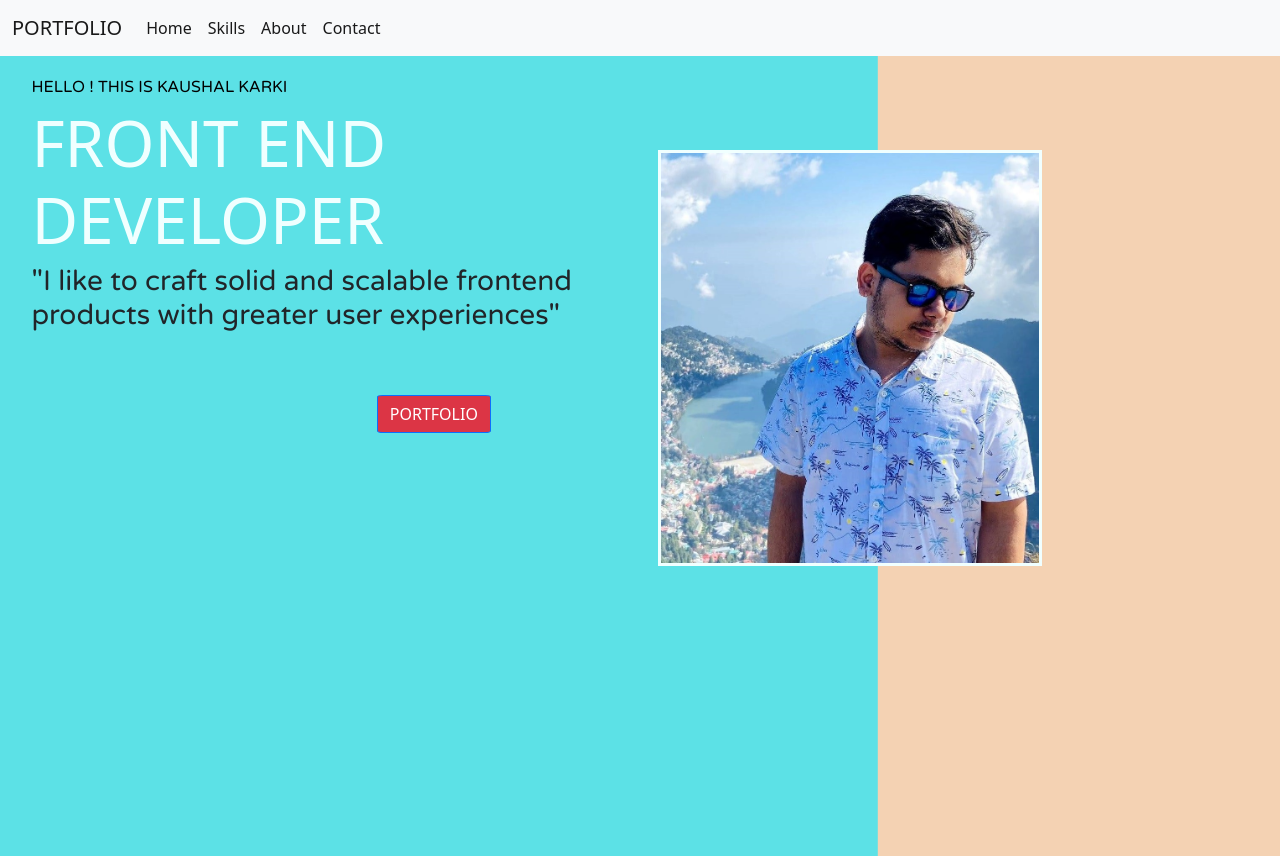
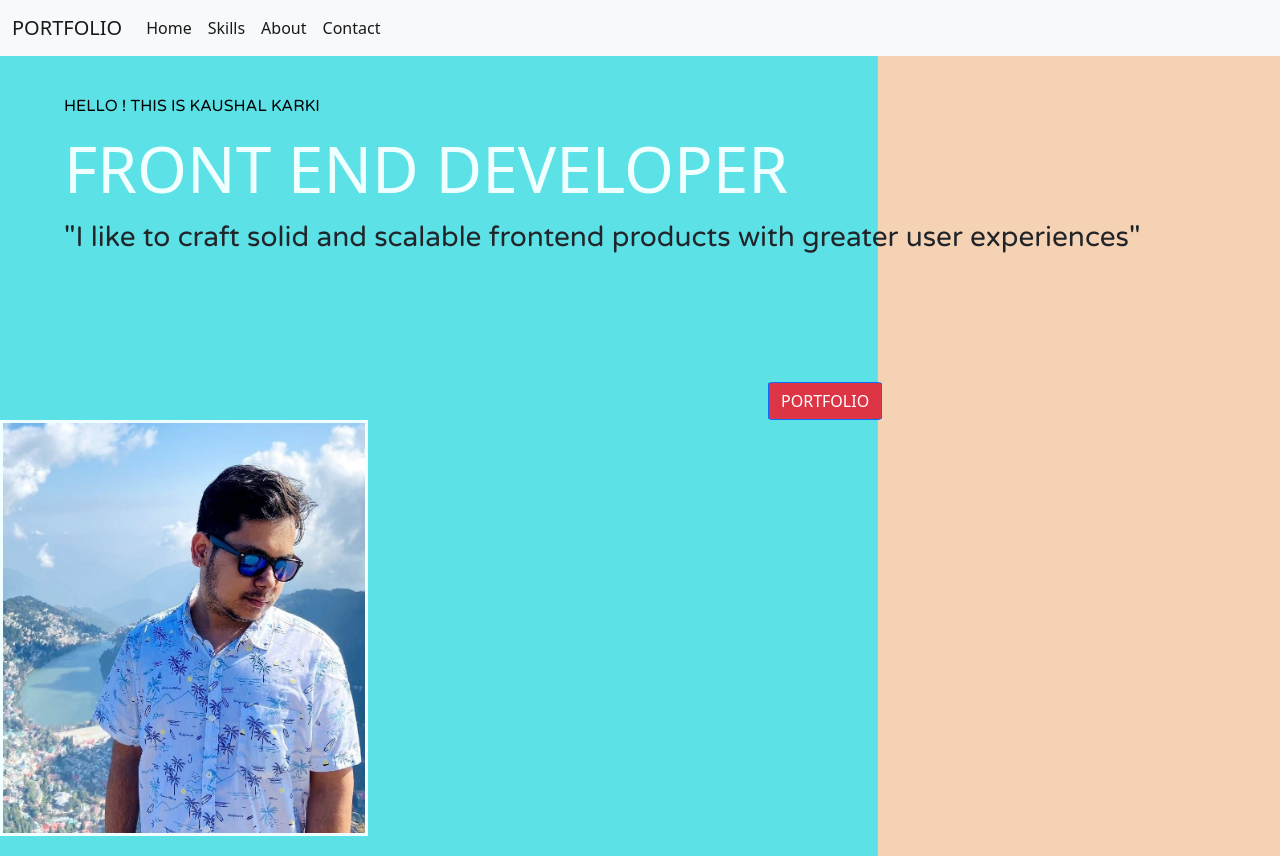
Before and after one commit to kaushalkarki/Portfolio, a React (Create React App) app: page / in a window 1280 px wide. Built offline with nearby package versions, Linux system fonts and the light colour scheme; a web font is replaced by a local one.

Commit message:
Menu Fix

```diff
--- a/src/components/Main.js
+++ b/src/components/Main.js
@@ -23,8 +23,8 @@ const Main = () => {
                        <NavLink to={"/skills"}> <Button className='bg-danger' id='btn1'>PORTFOLIO</Button></NavLink>
                        {/* <a href={"../public/Resume2022.pdf"} download="Resume2022.pdf"><Button className='bg-danger' id='btn2'>DOWNLOAD RESUME</Button></a> */}
                     </div>
-                    <div className='col sm-pl-3 sm-pr-3  main-right-col'>
-                        <img src={dp} id='pic' alt="profile pic" />
+                    <div className=' '>
+                        <img src={dp} id='pic' className=" ml-2" alt="profile pic" />
 
                     </div>
                 </div>
--- a/src/components/Navbar.js
+++ b/src/components/Navbar.js
@@ -1,19 +1,29 @@
-import React from 'react'
+import React,{useState} from 'react'
 import "bootstrap/dist/css/bootstrap.css";
 import { NavLink } from "react-router-dom";
 
 
 const Navbar = () => {
+    const [menu, setMenu] = useState(true);
+    const MenuToggler = () => {
+
+        if (!menu) {
+            setMenu(true)
+        } else
+            setMenu(false)
+    }
     return (
         <>
             <nav className="navbar navbar-expand-lg navbar-light bg-light">
             <div className="container-fluid">
                     <a className="navbar-brand" href="home">PORTFOLIO</a>
-                    <button className="navbar-toggler" type="button" data-bs-toggle="collapse" data-bs-target="#navbarSupportedContent" aria-controls="navbarSupportedContent" aria-expanded="false" aria-label="Toggle navigation">
-                        <span className="navbar-toggler-icon"></span>
-                    </button>
-                    <div className="collapse navbar-collapse" id="navbarSupportedContent">
-                        <ul className="navbar-nav ml-auto">
+
+                    <button className="navbar-toggler" type="button" data-bs-toggle="collapse"
+                            aria-controls="navbarSupportedContent" aria-expanded="false" aria-label="Toggle navigation">
+                            <span className="navbar-toggler-icon" onClick={MenuToggler}></span>
+                        </button>
+                        <div className='navbar-collapse' id={menu === false ? "" : "menu-show"}>
+                        <ul className="navbar-nav ml-auto" onClick={MenuToggler}>
                             <li className="nav-item">
                                 <NavLink className="nav-link active" aria-current="page" to="/">Home</NavLink>
                             </li>
@@ -30,26 +40,6 @@ const Navbar = () => {
                         </ul>
                     </div>
                 </div>
-{/*
-                <div className=' div-nav'>
-                    <div className='col-lg-6  w-70 h-10'>
-                        <p id='title-text'> PORTFOLIO</p>
-                    </div>
-                    <div className='col w-30 d-flex inner-div'>
-                        <li className='nav-items'>
-                            <NavLink className="nl" to={"/"}> Home </NavLink>
-                        </li>
-                        <li className=' nav-items' text-decoration-none>
-                            <NavLink className="nl" to={"/skills"} > Skills </NavLink>
-                        </li>
-                        <li className='nav-items'>
-                            <NavLink className="nl" to={"/about"}> About </NavLink>
-                        </li>
-                        <li className='nav-items'>
-                            <NavLink className="nl" to={"/contact"}> Contact </NavLink>
-                        </li>
-                    </div>
-                </div> */}
             </nav>
         </>
     )
--- a/src/style.css
+++ b/src/style.css
@@ -12,8 +12,8 @@
 
 #pic {
   height: 26rem;
-  width: 24rem;
-  margin: 15% 0 0 1%;
+  width: 23rem;
+  /* margin: 15% 0 0 1%; */
   position: relative;
   border: 0.2rem azure solid;
   transition: ease-out 1s;
@@ -146,6 +146,9 @@
   text-decoration-color: chocolate;
   font-family: "Varela Round", sans-serif;
 }
+#menu-show{
+  display: none;
+}
 .div-nav {
 
 /* background-color: azure; */
```
